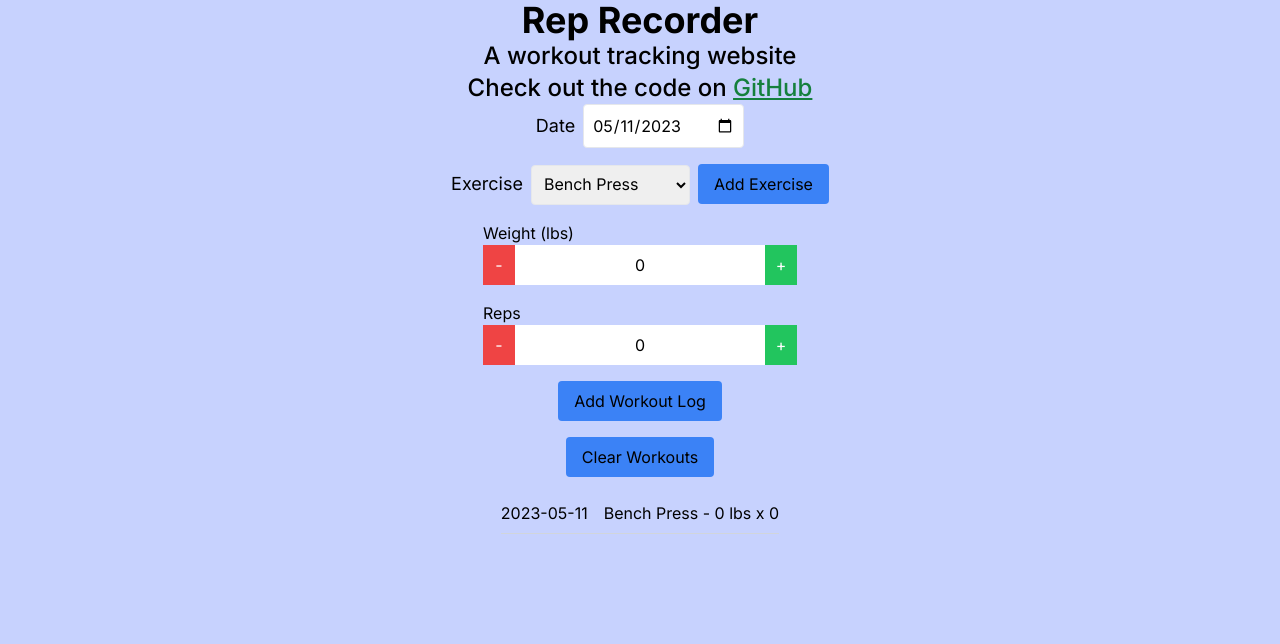
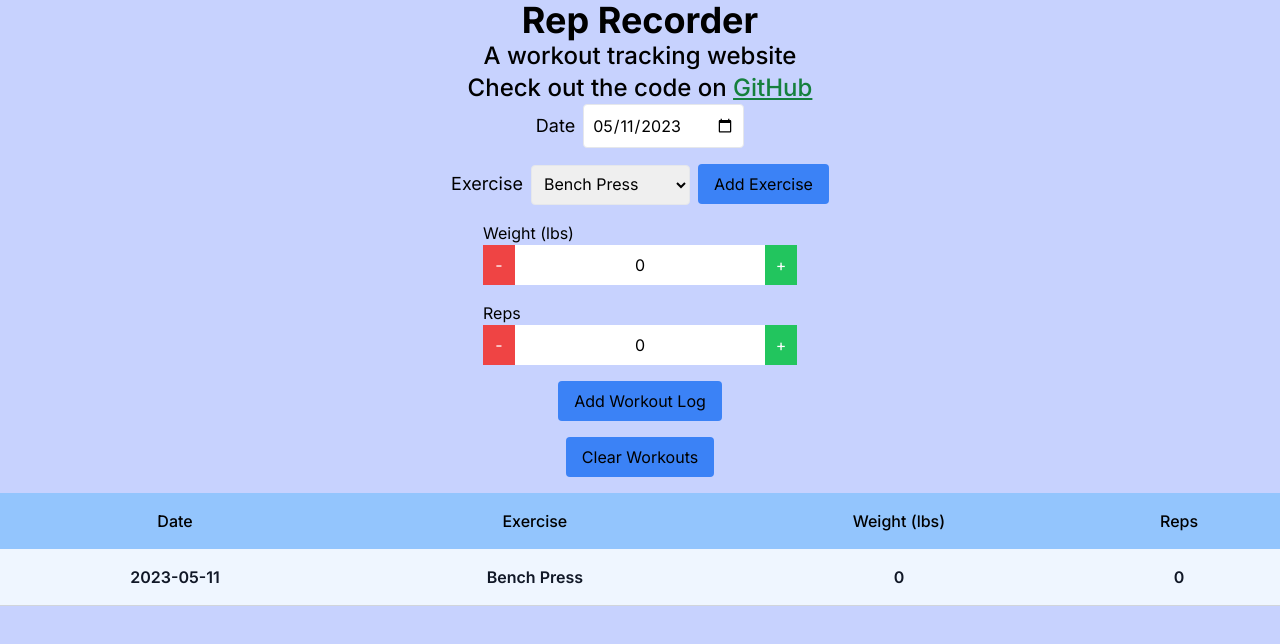
Before and after one commit to AustinMichaelColeman/rep-recorder, a Next.js app: page / in a window 1280 px wide. Both pictures are taken after a click on the button "Add Workout Log". Shown: the top 644 px of the page. Built offline with nearby package versions, Linux system fonts and the light colour scheme.

Commit message:
Display workouts in table

```diff
--- a/src/components/WorkoutForm.js
+++ b/src/components/WorkoutForm.js
@@ -31,6 +31,7 @@ export default function WorkoutForm({
         ...prevValues,
         exercise: exerciseName,
       }));
+      setSelectedExercise(newExercise.label);
     }
   };
 
--- a/src/components/WorkoutItem.js
+++ b/src/components/WorkoutItem.js
@@ -1,12 +1,16 @@
 export default function WorkoutItem({ workout }) {
   return (
-    <li className="flex justify-between items-center py-2 space-x-4 border-b border-gray-300 dark:border-gray-700">
-      <span className="text-light-heading dark:text-dark-heading">
-        {workout.date}
-      </span>
-      <span className="text-light-label dark:text-dark-label">
-        {workout.exercise} - {workout.weight} lbs x {workout.reps}
-      </span>
-    </li>
+    <tr
+      className="
+      font-semibold
+      text-center text-gray-900 dark:text-gray-100
+      border-b border-gray-300 dark:border-gray-700
+      bg-blue-50 even:bg-blue-100 dark:bg-blue-950 dark:even:bg-blue-900"
+    >
+      <td className="py-4 px-4">{workout.date}</td>
+      <td className="py-4 px-4">{workout.exercise}</td>
+      <td className="py-4 px-4">{workout.weight}</td>
+      <td className="py-4 px-4">{workout.reps}</td>
+    </tr>
   );
 }
--- a/src/components/WorkoutList.js
+++ b/src/components/WorkoutList.js
@@ -1,13 +1,29 @@
 import WorkoutItem from "@/components/WorkoutItem";
 
-export default function WorkoutList({ workouts }) {
+export default function WorkoutList({ columns, workouts }) {
   return (
     <div className="flex justify-center">
-      <ul className="mt-4">
-        {workouts.map((workout) => (
-          <WorkoutItem key={workout.id} workout={workout} />
-        ))}
-      </ul>
+      <table className="mt-4 w-full">
+        <thead>
+          {workouts.length > 0 && (
+            <tr className="bg-blue-300 dark:bg-blue-700">
+              {columns.map((column, index) => (
+                <th
+                  className="py-4 px-4 text-light-heading dark:text-dark-heading font-medium"
+                  key={index}
+                >
+                  {column}
+                </th>
+              ))}
+            </tr>
+          )}
+        </thead>
+        <tbody className="bg-white divide-y divide-gray-300 dark:bg-dark-background dark:divide-gray-700">
+          {workouts.map((workout, index) => (
+            <WorkoutItem key={workout.id} workout={workout} index={index} />
+          ))}
+        </tbody>
+      </table>
     </div>
   );
 }
--- a/src/components/WorkoutTracker.js
+++ b/src/components/WorkoutTracker.js
@@ -9,6 +9,8 @@ const initialExerciseOptions = [
   { value: "Leg Press", label: "Leg Press" },
   { value: "Overhead Press", label: "Overhead Press" },
 ];
+
+const workoutColumns = ["Date", "Exercise", "Weight (lbs)", "Reps"];
 
 export default function WorkoutTracker() {
   const [exerciseOptions, setExerciseOptions] = useState(
@@ -45,7 +47,7 @@ export default function WorkoutTracker() {
         </button>
       </div>
 
-      <WorkoutList workouts={workouts} />
+      <WorkoutList columns={workoutColumns} workouts={workouts} />
     </div>
   );
 }
--- a/tailwind.config.js
+++ b/tailwind.config.js
@@ -4,6 +4,7 @@ module.exports = {
   content: ["./src/**/*.{js,ts,jsx,tsx,mdx}"],
   theme: {
     extend: {
+      backgroundColor: ["even"],
       colors: {
         light: {
           heading: "#000000",
```
